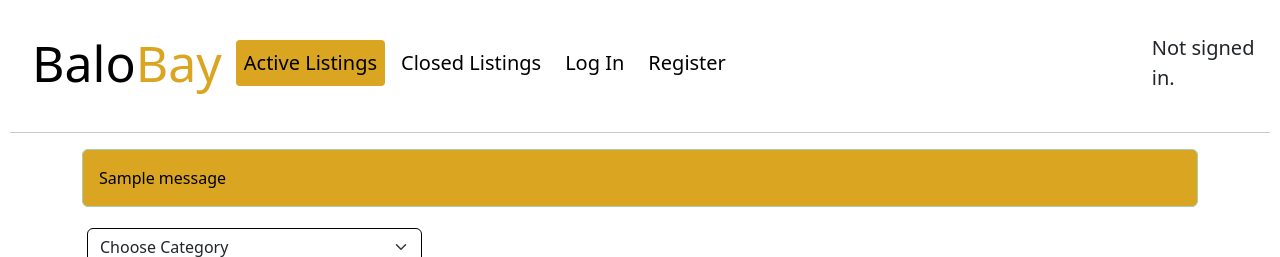
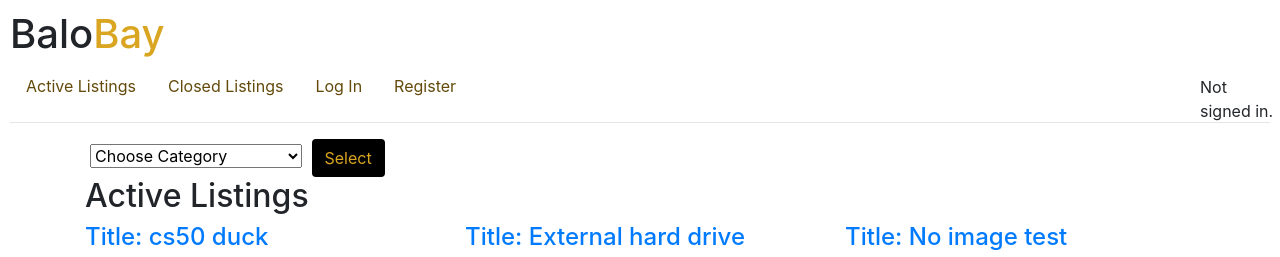
Before and after one commit to amlupenza/CS50_commerce, a Django app: page / in a window 1280 px wide. Shown: the top 257 px of the page. Run offline with Django 3.2, Linux system fonts and the light colour scheme; data comes from the database, SQL or seed files in the repository; tables that the repository leaves empty hold one stand-in row (values such as "Sample post"); one stand-in notice (Sample message) is shown; some libraries are stand-ins or nearby versions.

Commit message:
last commit

```diff
--- a/auctions/forms.py
+++ b/auctions/forms.py
@@ -15,8 +15,8 @@ class ListingForm(forms.ModelForm):
         widgets = {
             'title': forms.TextInput(attrs={'class': "form-control"}),
             'category': forms.Select(attrs={'class': "form-control"}),
-            'image': forms.TextInput(attrs={'class': "form-control", "placeholder": "Insert image urls"}),
-            'starting_bid': forms.NumberInput(attrs={"class": "form-control", "min":1, "placeholder": "In USD"}),
+            'image': forms.TextInput(attrs={'class': "form-control"}),
+            'starting_bid': forms.NumberInput(attrs={"class": "form-control", "min":1}),
             'description': forms.Textarea(attrs={'class': "form-control"})
         }
 
--- a/auctions/static/auctions/styles.css
+++ b/auctions/static/auctions/styles.css
@@ -4,8 +4,6 @@ body {
 .logo{
     display: inline-block;
     position: relative;
-    margin: 10px;
-    font-size: 50px;
 
 }
 strong{
@@ -17,18 +15,18 @@ strong{
 
 }
 .is_logedin{
-
-    left: 1900px;
-    font-size: 20px;
+    display: inline-block;
+    position: absolute;
+    left: 1200px;
+    top: 75px;
 }
-.nav-item{
-    margin: 4px;
+.nav-pills{
+    transition: 0.5s;
 }
-.nav-link{
-    color: black;
-    font-size: 20px;
+.nav-pills a{
+    transition: 0.5s;
+    color: rgb(99, 74, 10);
 }
-
 .nav-item a:hover{
     color: black;
 }
@@ -37,33 +35,24 @@ strong{
     border-radius: 4px;
 
 }
-.active{
-    background-color: goldenrod;
-    border-radius: 4px;
-}
-.navbar-toggler-icon{
-    border: solid 1px goldenrod !important;
-}
 
 /*................... Listing form styling.............*/
 .listingForm form{
     width: 80%;
     padding: 30px;
     margin: auto;
-    background-color: white;
-    box-shadow: 2px 2px 10px black;
+    background-color: goldenrod;
+
 }
-
 .btn{
-    background-color: black !important;
+    background-color: black;
     color:goldenrod ;
 }
 .commentform, .bid{
     display: inline-block;
 }
 .btn:hover{
-    color:black;
-    background-color: goldenrod !important;
+    color:white;
 }
 /*................ listing page styling...............*/
 .listing_img{
@@ -196,7 +153,7 @@ strong{
     outline: goldenrod;
 }
 /*......... style alert messages............*/
-.alert-success, .alert-info{
+.alert-success{
     background-color: goldenrod;
     color: black;
 }
@@ -204,24 +161,3 @@ strong{
     background-color: red;
     columns: black;
 }
-/*.......... style login........... */
-.form-group{
-    margin: 10px;
-}
-input:focus, select:focus, textarea:focus{
-    outline: none;
-    box-shadow: 2px 2px 4px goldenrod !important;
-}
-
-input{
-    border: 1px solid black !important;
-}
-.login form {
-    width:50%;
-}
-select, textarea{
-    border: 1px solid black !important;
-}
-select option:hover{
-    background-color: goldenrod !important;
-}
--- a/auctions/templates/auctions/index.html
+++ b/auctions/templates/auctions/index.html
@@ -1,13 +1,6 @@
 {% extends "auctions/layout.html" %}
 {% block body %}
     <div class="container index_active">
-        {% if messages %}
-        {% for message in messages %}
-            <div class="alert alert-{{ message.tags }}">
-                {{ message }}
-            </div>
-        {% endfor %}
-        {% endif %}
         <div>
             <form action="{% url 'index' %}" method="post">
                 {% csrf_token %}
@@ -24,25 +17,15 @@
         {% if not listings %}
          No active listing
         {% endif %}
-    <div class="container-fluid">
         <div class="row">
-            {% for listing in listings %}
-            <div class="card col-sm-2" style="width:400px">
-                {% if listing.image != None %}
-                <img class="card-img-top" src="{{listing.image}}" alt="Card image">
-                {% else %}
-                <img class="card-img-top" src="https://upload.wikimedia.org/wikipedia/en/thumb/8/85/SVG_Image.svg/480px-SVG_Image.svg.png" alt="Card image">
-                {% endif %}
-                <div class="card-body">
-                <h4 class="card-title">{{listing.title}}</h4>
-                <p class="card-text"> {{listing.description}} </p>
+        {% for listing in listings %}
+                <div class="listing col">
+                <a href="{% url 'listing_page' listing.id %}"><h4>Title: {{listing.title}}</h4></a>
+                <img src= {{listing.image}} alt="image" class="listing_img">
+                <p>Description: {{listing.description}}</p>
                 <h4>Starting Price: {{listing.starting_bid}}$ </h4>
                 </div>
-                <a href="{% url 'listing_page' listing.id %}"><h4>More Details</h4></a>
-            </div>
-            {% endfor %}
+        {% endfor %}
         </div>
     </div>
-
-    </div>
 {% endblock %}
--- a/auctions/templates/auctions/layout.html
+++ b/auctions/templates/auctions/layout.html
@@ -4,48 +4,11 @@
 <html lang="en">
     <head>
         <title>{% block title %}Auctions{% endblock %}</title>
-        <link href="https://cdn.jsdelivr.net/npm/bootstrap@5.3.2/dist/css/bootstrap.min.css" rel="stylesheet">
+        <link rel="stylesheet" href="https://stackpath.bootstrapcdn.com/bootstrap/4.4.1/css/bootstrap.min.css" integrity="sha384-Vkoo8x4CGsO3+Hhxv8T/Q5PaXtkKtu6ug5TOeNV6gBiFeWPGFN9MuhOf23Q9Ifjh" crossorigin="anonymous">
         <link href="{% static 'auctions/styles.css' %}" rel="stylesheet">
-        <script src="https://cdn.jsdelivr.net/npm/bootstrap@5.3.2/dist/js/bootstrap.bundle.min.js"></script>
     </head>
     <body>
-
-
-        <nav class="navbar navbar-expand-sm">
-            <div class="container-fluid">
-                <h1 class="logo navbar-brand">Balo<span>Bay</span></h1>
-                <button class="navbar-toggler" type="button" data-bs-toggle="collapse" data-bs-target="#collapsibleNavbar">
-                    <span class="navbar-toggler-icon"></span>
-                  </button>
-                  <div class="collapse navbar-collapse" id="collapsibleNavbar">
-                    <ul class="navbar-nav">
-                        <li class="nav-item">
-                            <a class="nav-link {% if active_page == 'index' %}active {% endif %}"  href="{% url 'index' %}">Active Listings</a>
-                        </li>
-                        <li class="nav-item">
-                            <a class="nav-link {% if active_page == 'closed' %}active {% endif %}" href="{% url 'closed' %}">Closed Listings</a>
-                        </li>
-                        {% if user.is_authenticated %}
-                            <li class="nav-item">
-                                <a href="{% url 'listing' %}" class="nav-link {% if active_page == 'listingform' %}active {% endif %}">Create Listing</a>
-                            </li>
-                            <li class="nav-item">
-                                <a href="{% url 'to_watch' user.id %}" class="nav-link {% if active_page == 'watchlist' %}active {% endif %}">Watch List</a>
-                            </li>
-                            <li class="nav-item">
-                                <a class="nav-link" href="{% url 'logout' %}">Log Out</a>
-                            </li>
-                        {% else %}
-                            <li class="nav-item">
-                                <a class="nav-link {% if active_page == 'login' %}active {% endif %}" href="{% url 'login' %}">Log In</a>
-                            </li>
-                            <li class="nav-item">
-                                <a class="nav-link {% if active_page == 'register' %}active {% endif %}" href="{% url 'register' %}">Register</a>
-                            </li>
-                        {% endif %}
-                    </ul>
-                  </div>
-            </div>
+        <h1 class="logo">Balo<span>Bay</span></h1>
         <div class="is_logedin">
             {% if user.is_authenticated %}
                 Signed in as <strong>{{ user.username }}</strong>.
@@ -53,24 +16,36 @@
                 Not signed in.
             {% endif %}
         </div>
-        </nav>
+        <ul class="nav nav-pills">
+            <li class="nav-item active">
+                <a class="nav-link" href="{% url 'index' %}">Active Listings</a>
+            </li>
+            <li class="nav-item">
+                <a class="nav-link" href="{% url 'closed' %}">Closed Listings</a>
+            </li>
+            {% if user.is_authenticated %}
+                <li class="nav-item">
+                    <a href="{% url 'listing' %}" class="nav-link">Create Listing</a>
+                </li>
+                <li class="nav-item">
+                    <a href="{% url 'to_watch' user.id %}" class="nav-link">Watch List</a>
+                </li>
+                <li class="nav-item">
+                    <a class="nav-link" href="{% url 'logout' %}">Log Out</a>
+                </li>
+            {% else %}
+                <li class="nav-item">
+                    <a class="nav-link" href="{% url 'login' %}">Log In</a>
+                </li>
+                <li class="nav-item">
+                    <a class="nav-link" href="{% url 'register' %}">Register</a>
+                </li>
+            {% endif %}
+        </ul>
         <hr>
         {% block body %}
         {% endblock %}
-        <script>
-            const nav_links = document.querySelectorAll('.nav-link');
-            function is_clicked(){
-                // get active elements
-                const activeElements = document.querySelectorAll('.active')
-                // remove active class from all active elements
-                for (let i = 0; i < activeElements.length; i++){
-                    activeElements[i].classList.remove('active');
-                }
-                this.classList.add('active');
-            }
-            for (let i = 0; i < nav_links.length; i++) {
-                nav_links[i].addEventListener('click', is_clicked);
-            }
-        </script>
+        <script src="https://cdn.jsdelivr.net/npm/@popperjs/core@2.11.8/dist/umd/popper.min.js" integrity="sha384-I7E8VVD/ismYTF4hNIPjVp/Zjvgyol6VFvRkX/vR+Vc4jQkC+hVqc2pM8ODewa9r" crossorigin="anonymous"></script>
+        <script src="https://cdn.jsdelivr.net/npm/bootstrap@5.3.2/dist/js/bootstrap.min.js" integrity="sha384-BBtl+eGJRgqQAUMxJ7pMwbEyER4l1g+O15P+16Ep7Q9Q+zqX6gSbd85u4mG4QzX+" crossorigin="anonymous"></script>
     </body>
 </html>
--- a/auctions/views.py
+++ b/auctions/views.py
@@ -7,7 +7,6 @@ from .forms import *
 from datetime import datetime
 from .models import *
 from django.contrib import messages
-from django.contrib.auth.decorators import login_required
 
 
 
@@ -18,15 +17,13 @@ def index(request):
         listings = Listing.objects.filter(category=category, is_active=True)
         return render(request, "auctions/index.html", {
             "listings": listings,
-            "categories": Category.objects.all(),
-            "active_page": "index"
+            "categories": Category.objects.all()
         })
     listings = Listing.objects.filter(is_active=True)
     categories = Category.objects.all()
     return render(request, "auctions/index.html", {
         "listings": listings,
-        "categories": categories,
-        "active_page": "index"
+        "categories": categories
     })
 
 
@@ -44,20 +41,16 @@ def login_view(request):
             return HttpResponseRedirect(reverse("index"))
         else:
             return render(request, "auctions/login.html", {
-                "message": "Invalid username and/or password.",
-                "active_page": "index"
+                "message": "Invalid username and/or password."
             })
     else:
-        if "next" in request.GET:
-            messages.info(request, "You need to login first")
-        return render(request, "auctions/login.html", {
-            "active_page": "login"
-        })
+        return render(request, "auctions/login.html")
 
 
 def logout_view(request):
     logout(request)
     return HttpResponseRedirect(reverse("index"))
+
 
 def register(request):
     if request.method == "POST":
@@ -69,8 +62,7 @@ def register(request):
         confirmation = request.POST["confirmation"]
         if password != confirmation:
             return render(request, "auctions/register.html", {
-                "message": "Passwords must match.",
-                "active_page": "register"
+                "message": "Passwords must match."
             })
 
         # Attempt to create new user
@@ -79,17 +71,14 @@ def register(request):
             user.save()
         except IntegrityError:
             return render(request, "auctions/register.html", {
-                "message": "Username already taken.",
-                "active_page": "register"
+                "message": "Username already taken."
             })
         login(request, user)
-        messages.success(request, "Congratulations, you are registered")
         return HttpResponseRedirect(reverse("index"))
     else:
         return render(request, "auctions/register.html")
 
 # listing view
-@login_required
 def listing(request):
     # check method is post
     if request.method == "POST":
@@ -104,22 +93,19 @@ def listing(request):
             listing.date = today
             listing.is_active = True
             listing.save()
-            print(f"This is image url: {listing.image}")
             messages.success(request, "Your listing has been added successfully")
             return HttpResponseRedirect(reverse("index"))
         else:
             messages.error(request, "Sorry, your Form is not valid, check it and submit again")
             return render(request, "auctions/listingForm.html", {
-                "form": f,
-                "active_page": "listingform"
+                "form": f
             })
 
     # if method is get
     return render(request, 'auctions/listingForm.html', {
-        "form": ListingForm,
-        "active_page": "listingform"
+        "form": ListingForm
     })
-@login_required
+
 def listing_page(request,listing_id):
     user = request.user
     listing = Listing.objects.get(pk=listing_id)
@@ -138,40 +124,31 @@ def listing_page(request,listing_id):
         "currentbid": max_bid
     })
 
-@login_required
 def closed_listing(request):
     closed_listings = Listing.objects.filter(is_active=False)
     return render(request, "auctions/closed.html", {
-        "listings": closed_listings,
-        "active_page": "closed_listing",
-        "active_page": "closed"
+        "listings": closed_listings
     })
 # function to add listing to watch list
-@login_required
 def to_watch(request, id):
     user = request.user
     if request.method == "POST":
         listing = Listing.objects.get(pk=id)
         user.watchlistings.add(listing)
     return render(request, "auctions/watchlist.html", {
-        "listings": Listing.objects.filter(watchlist=user),
-        "active_page": "watchlist"
-
+        "listings": Listing.objects.filter(watchlist=user)
     })
 # from listing from a watch list
-@login_required
 def from_watch(request, id):
     user = request.user
     if request.method == "POST":
         listing = Listing.objects.get(pk=id)
         user.watchlistings.remove(listing)
     return render(request, "auctions/watchlist.html", {
-        "listings": Listing.objects.filter(watchlist=user),
-        "active_page": "watchlist"
+        "listings": Listing.objects.filter(watchlist=user)
     })
 
 # biding functing
-@login_required
 def make_bid(request, listing_id):
     if request.method == "POST":
         # get form values
@@ -228,7 +205,6 @@ def make_bid(request, listing_id):
 
 
 # close bid
-@login_required
 def close_bid(request, listing_id):
     if request.method == "POST":
         # get listing
@@ -254,7 +230,6 @@ def close_bid(request, listing_id):
     return HttpResponseRedirect(reverse("index"))
 
 # comment function
-@login_required
 def comment(request, listing_id):
     if request.method == 'POST':
         f = CommentForm(request.POST)
--- a/commerce/settings.py
+++ b/commerce/settings.py
@@ -12,9 +12,6 @@ https://docs.djangoproject.com/en/3.0/ref/settings/
 
 import os
 
-
-#login url
-LOGIN_URL = 'login'
 # Build paths inside the project like this: os.path.join(BASE_DIR, ...)
 BASE_DIR = os.path.dirname(os.path.dirname(os.path.abspath(__file__)))
 
```
Also changed, not shown: other parts of auctions/static/auctions/styles.css (+6 -38 lines), auctions/models.py (+4 -4 lines), auctions/templates/auctions/closed.html (+9 -16 lines), auctions/templates/auctions/listing.html (+11 -11 lines), auctions/templates/auctions/login.html (+2 -9 lines), auctions/templates/auctions/watchlist.html (+8 -17 lines). Lines whose indentation alone changed are shown as unchanged.
